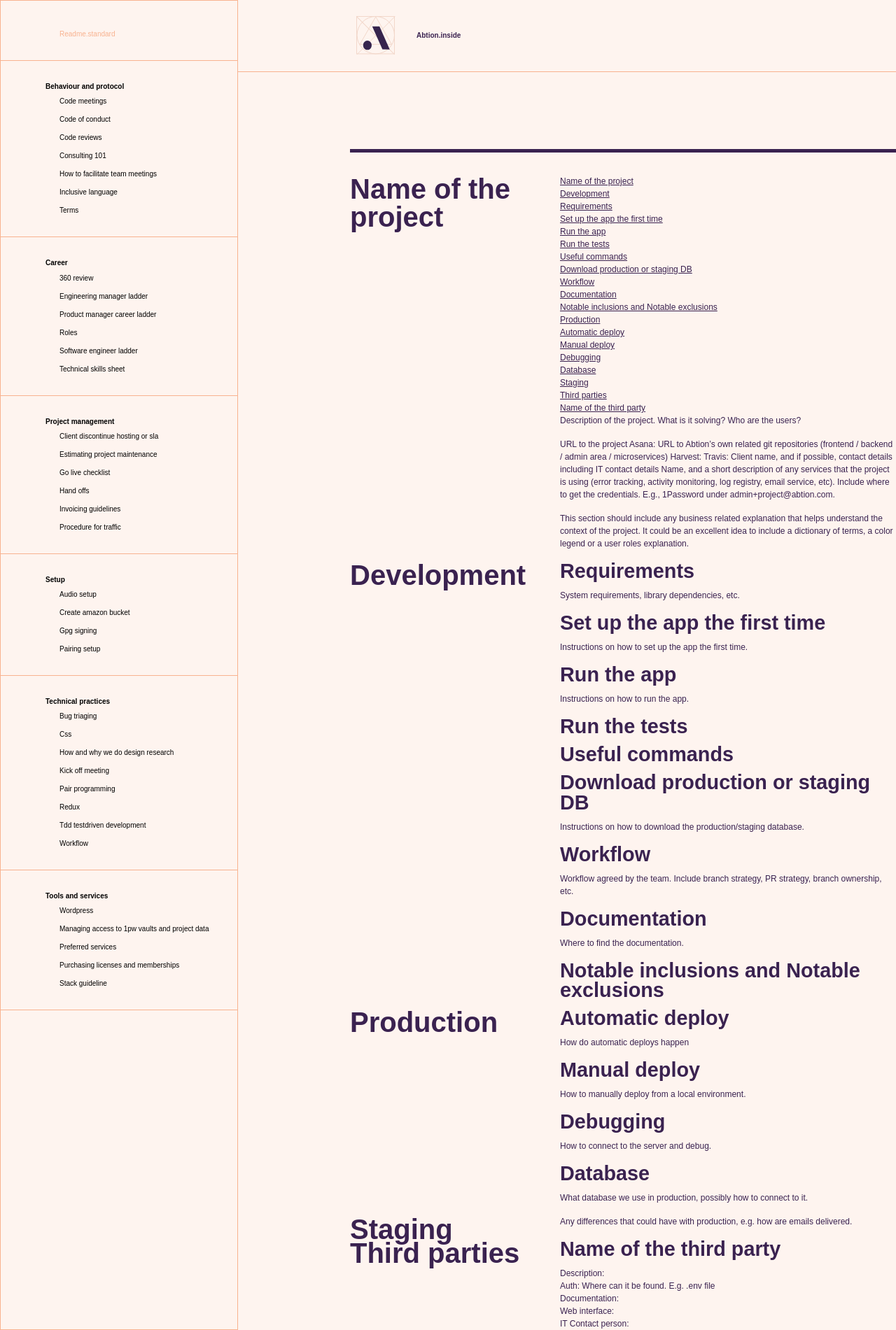
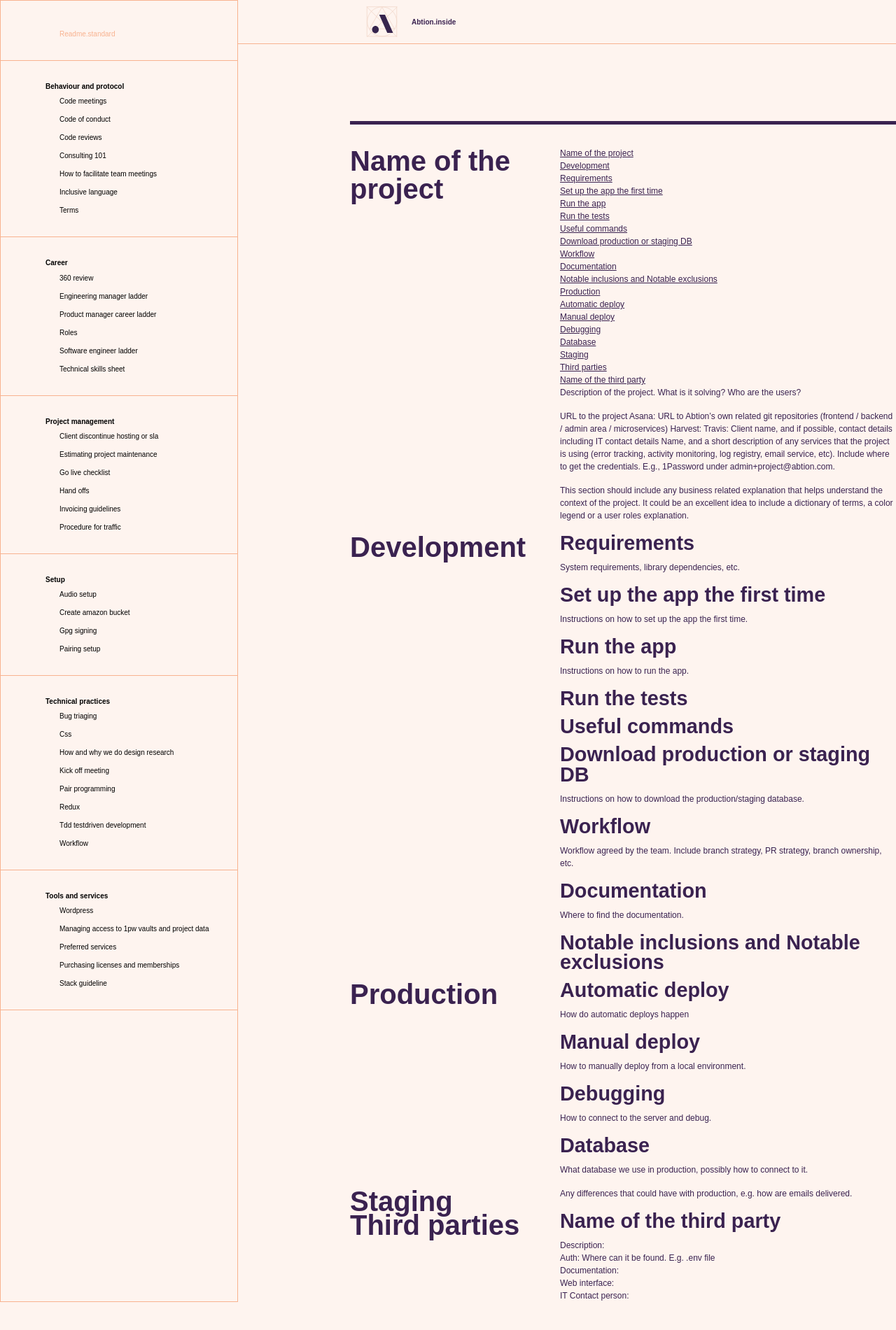
Before and after one commit to abtion/guidelines, a Jekyll site: the page built from README.standard.md, in a window 1280 px wide. Shown: the whole page at 70% size. Built offline with Jekyll 4.4.1, drawn with Linux system fonts in a browser that asks for light colours; some web fonts are replaced; our own code applies the rules of GitHub Pages for plain Markdown files; after the commit the page ends 1861 px from its top, so only the background shows below that.

Commit message:
WIP: WORK IN PROGRESS

```diff
--- a/_includes/header.html
+++ b/_includes/header.html
@@ -1,5 +1,5 @@
 <header class="site-header" role="banner">
-  <svg width="57" height="56" viewBox="0 0 57 56" fill="none" xmlns="http://www.w3.org/2000/svg">
+  <svg width="56" height="56" viewBox="0 0 57 56" fill="none" xmlns="http://www.w3.org/2000/svg">
     <circle cx="28.7723" cy="27.2277" r="26.7277" stroke="#F2D7CA" />
     <path d="M6.0584 40.3416L28.7723 0.999999L51.4861 40.3416H6.0584Z" stroke="#F2D7CA" />
     <rect x="1.5" y="0.5" width="54" height="53.4554" stroke="#F2D7CA" />
--- a/_includes/social.html
+++ b/_includes/social.html
@@ -28,10 +28,7 @@
   </li>
   {%- endif -%} {%- if site.youtube_username -%}
   <li>
-    <a href="https://youtube.com/{{ site.youtube_username| cgi_escape | escape }}"
-      ><svg class="svg-icon">
-        <use xlink:href="{{ '/assets/minima-social-icons.svg#youtube' | relative_url }}"></use>
-      </svg>
+    <a href="https://youtube.com/{{ site.youtube_username| cgi_escape | escape }}">
       <span class="username">{{ site.youtube_username| escape }}</span></a
     >
   </li>
--- a/_sass/custom/_base.scss
+++ b/_sass/custom/_base.scss
@@ -19,6 +19,7 @@ $font-size: 10px;
 $margin-left: 160px;
 $margin-right: 140px;
 
+$header-height: 7vh;
 $sidebar-width: 340px;
 
 body {
--- a/_sass/custom/_header.scss
+++ b/_sass/custom/_header.scss
@@ -1,19 +1,25 @@
 header {
   display: flex;
   flex-direction: row;
+  justify-content: start;
+  align-items: center;
+
+  height: $header-height;
+  padding-left: $margin-left + 23px;
+
   border-bottom: 1px solid $theme-color-dark;
 
-  padding: 23px 0;
-
   h1 {
-    font-size: 10px;
+    font-size: $font-size;
     color: inherit;
-    margin-left: 30px;
-    margin-top: auto;
-    margin-bottom: auto;
+    margin-left: 20px;
+    margin-top: 1.5vh;
   }
 
   svg {
-    margin-left: $margin-left + 8px;
+    height: 5vh;
+    width: auto;
+    max-width: 56px;
+    max-height: 56px;
   }
 }
```
Also changed, not shown: _includes/icon-github.svg (deleted), _sass/minima-social-icons.svg (deleted), assets/minima-social-icons.svg (deleted).
